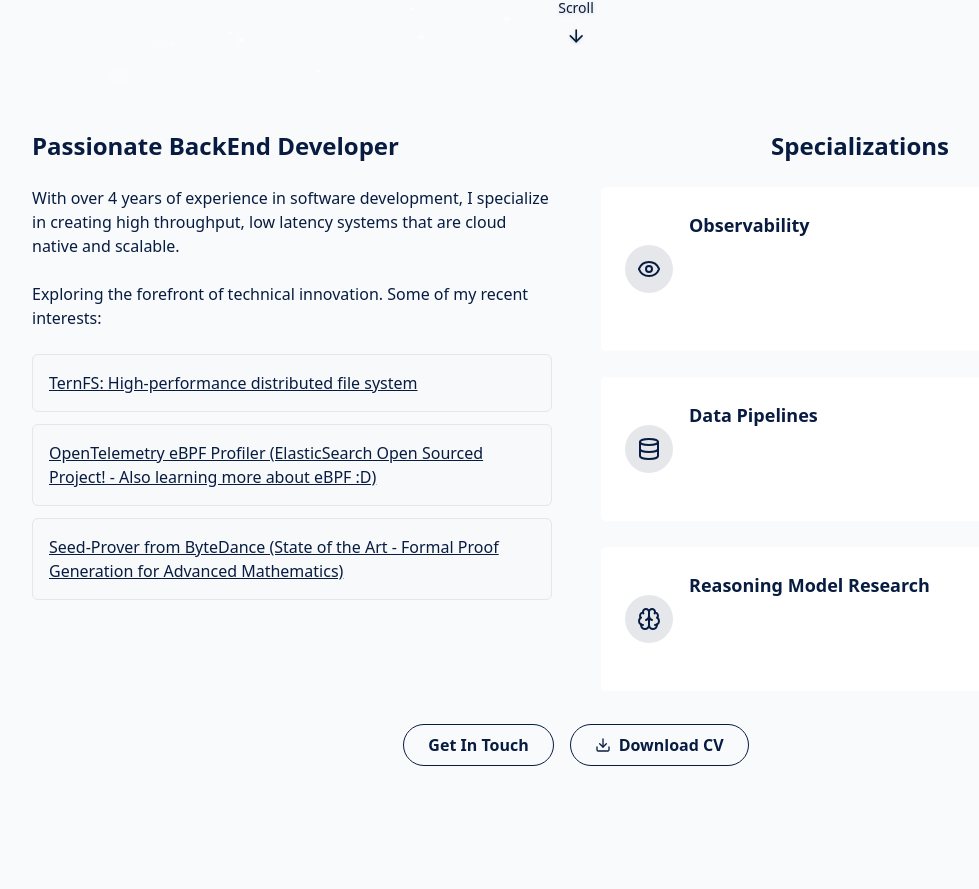
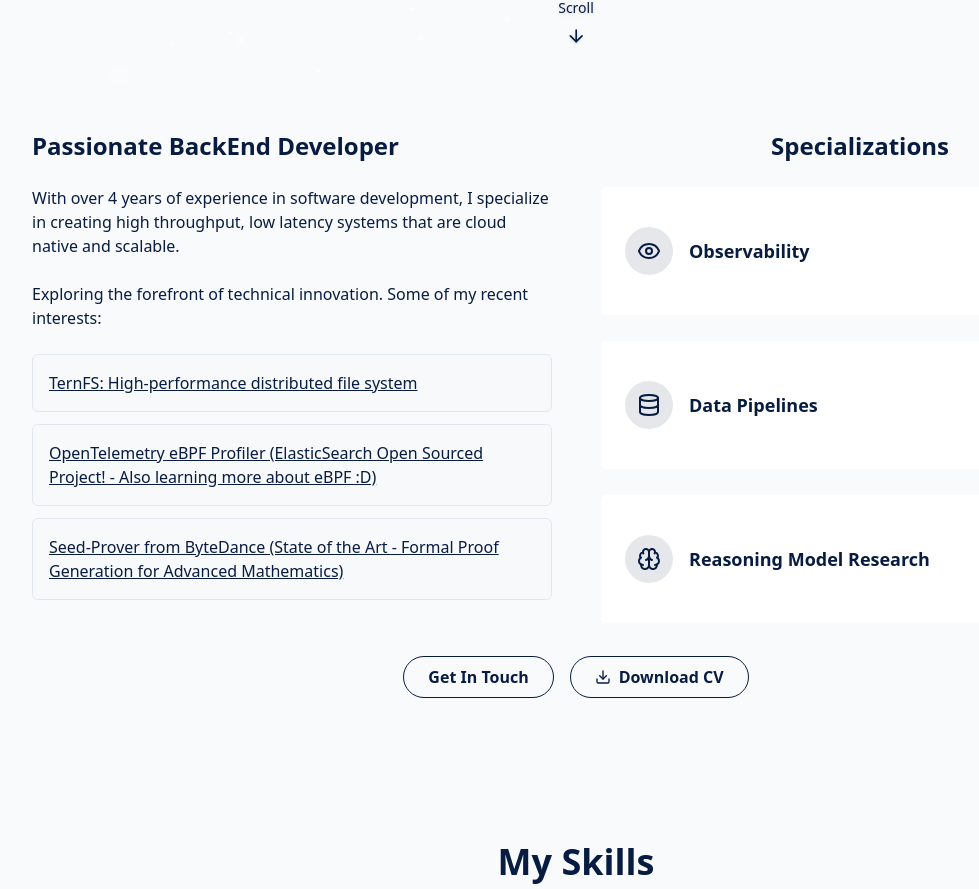
Before and after one commit to Ishan-Sinha123/Personal_Website, a React (Vite) app: page / in a window 1280 px wide. Shown: the part 718-1607 px from the top of the page, without its empty margins (64-1043 px from the left). Built offline with nearby package versions, Linux system fonts and the light colour scheme.

Commit message:
Fix logos

```diff
--- a/src/components/AboutSection.jsx
+++ b/src/components/AboutSection.jsx
@@ -4,7 +4,7 @@ export const AboutSection = () => {
   return (
     <section id="about" className="py-12">
       <div className="container max-w-6xl mx-auto">
-        <div className="grid grid-cols-1 md:grid-cols-2 gap-12 items-start">
+  <div className="grid grid-cols-1 md:grid-cols-2 gap-12 items-stretch">
           {/* Left column: intro and links */}
           <div className="space-y-6 text-left">
             <h3 className="text-2xl font-semibold text-foreground">Passionate BackEnd Developer</h3>
@@ -37,54 +37,60 @@ export const AboutSection = () => {
             <div className="mt-6" />
           </div>
           {/* Right column: cards */}
-          <div className="space-y-6">
+          <div className="space-y-6 flex flex-col h-full">
             <h3 className="text-2xl font-semibold text-foreground">Specializations</h3>
 
-            <div className="gradient-border p-6 card-hover group">
-              <div className="flex items-center gap-4">
+            <div className="gradient-border p-6 card-hover group relative flex-1 overflow-hidden">
+              <div className="flex items-center gap-4 h-full">
                 <div className="p-3 rounded-full bg-primary/10">
                   <Eye className="h-6 w-6 text-foreground" />
                 </div>
                 <div className="text-left">
                   <h4 className="font-semibold text-lg text-foreground">Observability</h4>
-                  <p className="mt-2 text-sm text-muted-foreground opacity-0 group-hover:opacity-100 group-focus:opacity-100 transition-opacity">
+                </div>
+              </div>
+              <div className="absolute inset-0 p-6 bg-background/80 flex items-center opacity-0 group-hover:opacity-100 group-focus:opacity-100 transition-opacity">
+                <p className="text-sm text-muted-foreground">
                   Building complex distributed tracing infrastructure with OpenTelemetry
                   for Agentic workflows (using LangSmith/LangFuse) & high-demand data systems
                   (using AWS X-Ray, Grafana).
                 </p>
               </div>
             </div>
-            </div>
 
-            <div className="gradient-border p-6 card-hover group">
-              <div className="flex items-center gap-4">
+            <div className="gradient-border p-6 card-hover group relative flex-1 overflow-hidden">
+              <div className="flex items-center gap-4 h-full">
                 <div className="p-3 rounded-full bg-primary/10">
                   <Database className="h-6 w-6 text-foreground" />
                 </div>
                 <div className="text-left">
                   <h4 className="font-semibold text-lg text-foreground">Data Pipelines</h4>
-                  <p className="mt-2 text-sm text-muted-foreground opacity-0 group-hover:opacity-100 group-focus:opacity-100 transition-opacity">
+                </div>
+              </div>
+              <div className="absolute inset-0 p-6 bg-background/80 flex items-center opacity-0 group-hover:opacity-100 group-focus:opacity-100 transition-opacity">
+                <p className="text-sm text-muted-foreground">
                   Implementing terabyte-scale data pipelines
                   using both Apache Airflow & bespoke infrastructure
                   with intelligent sharding to optimize resource usage.
                 </p>
               </div>
             </div>
-            </div>
 
-            <div className="gradient-border p-6 card-hover group">
-              <div className="flex items-center gap-4">
+            <div className="gradient-border p-6 card-hover group relative flex-1 overflow-hidden">
+              <div className="flex items-center gap-4 h-full">
                 <div className="p-3 rounded-full bg-primary/10">
                   <Brain className="h-6 w-6 text-foreground" />
                 </div>
                 <div className="text-left">
                   <h4 className="font-semibold text-lg text-foreground">Reasoning Model Research</h4>
-                  <p className="mt-2 text-sm text-muted-foreground opacity-0 group-hover:opacity-100 group-focus:opacity-100 transition-opacity">
+                </div>
+              </div>
+              <div className="absolute inset-0 p-6 bg-background/80 flex items-center opacity-0 group-hover:opacity-100 group-focus:opacity-100 transition-opacity">
+                <p className="text-sm text-muted-foreground">
                   Post-training & expanded inference with SOTA reasoning models.
                   Focus on improving reasoning capabilities for formal proof verification
                   in advanced mathematics.
                 </p>
-                </div>
               </div>
             </div>
           </div>
--- a/src/components/ProjectsSection.jsx
+++ b/src/components/ProjectsSection.jsx
@@ -124,7 +124,7 @@ export const ProjectsSection = () => {
 					overlayClassName="fixed inset-0 bg-black/60 z-40"
 				>
 					{/* click-through overlay handled by Modal; inner container stops propagation */}
-					<div className="relative max-w-[90vw] max-h-[90vh] w-full flex items-center justify-center">
+					<div className="relative max-w-[95vw] max-h-[95vh] w-full flex items-center justify-center">
 						<div className="bg-card p-4 rounded-lg shadow-lg w-full h-full flex items-center justify-center">
 							<button
 								onClick={closeModal}
@@ -133,11 +133,11 @@ export const ProjectsSection = () => {
 							>
 								✕
 							</button>
-							<div className="max-w-full max-h-[80vh] w-full flex items-center justify-center">
+							<div className="max-w-full max-h-[95vh] w-full flex items-center justify-center">
 								<img
 									src={modalImage}
 									alt="Zoomed Project"
-									className="object-contain w-full h-full rounded-lg"
+									className="object-contain max-w-full max-h-[95vh] rounded-lg"
 								/>
 							</div>
 						</div>
```
Lines whose indentation alone changed are shown as unchanged.
